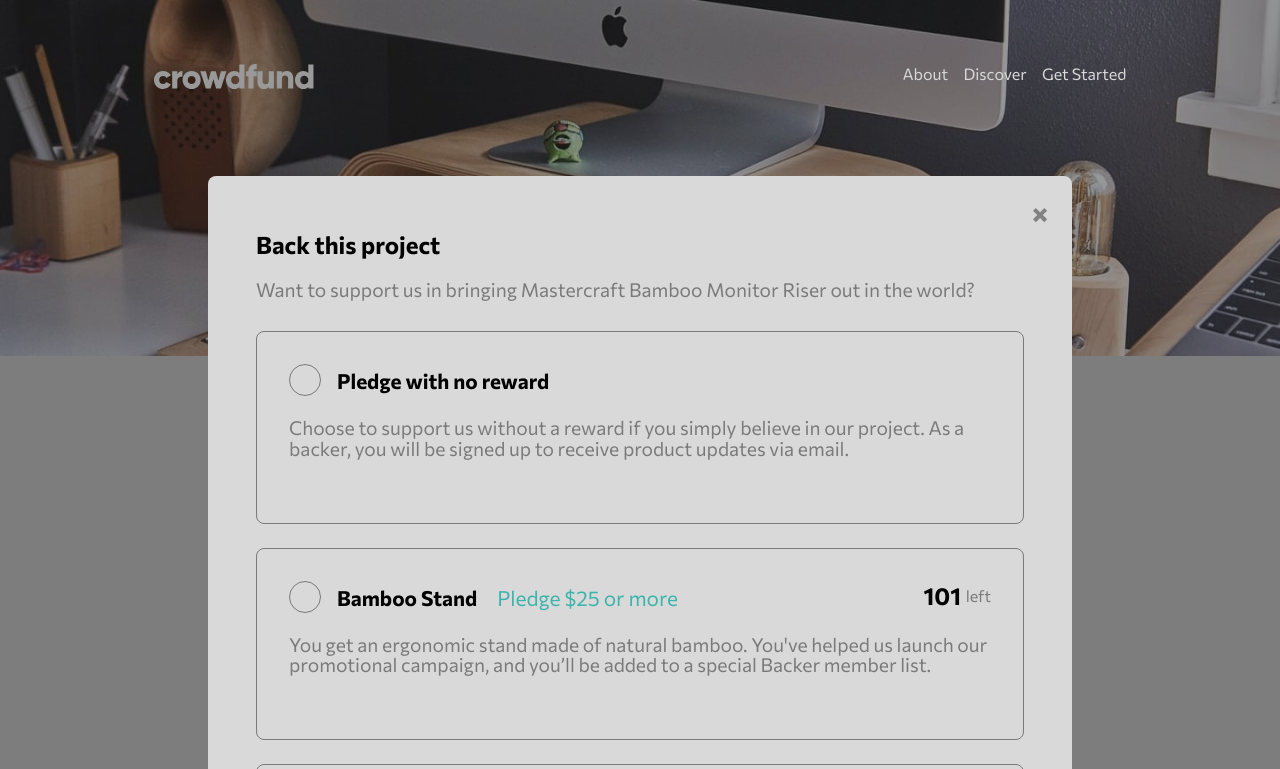
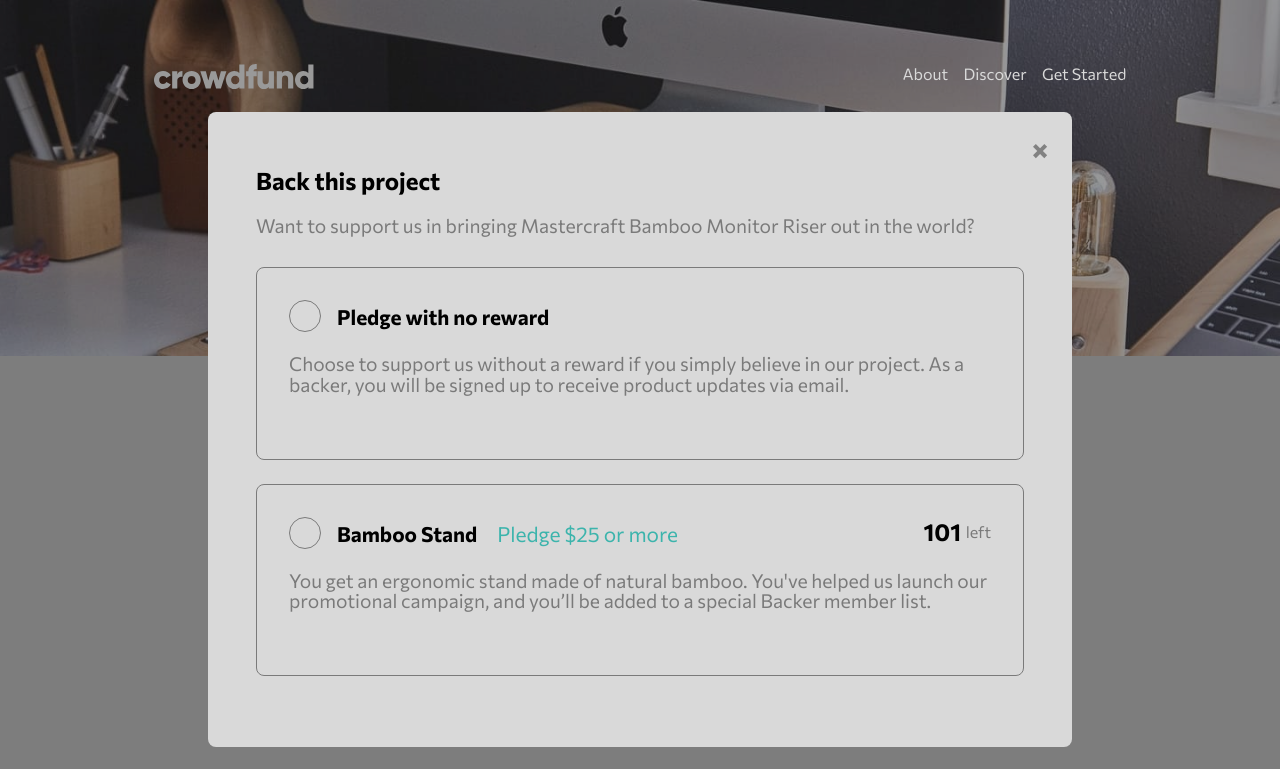
Before and after one commit to Feng-09/Crowdfunding-product-page, a plain HTML site: page index.html in a window 1280 px wide. Both pictures are taken after a click on the button "Back this project". Shown: the top 769 px of the page. Drawn offline with Linux system fonts and the light colour scheme.

Commit message:
tweaked the app a bit

```diff
--- a/index.html
+++ b/index.html
@@ -152,6 +152,7 @@
         Want to support us in bringing Mastercraft Bamboo Monitor Riser out in
         the world?
       </p>
+      <article class="scroll">
       <section class="select pledgeRd">
         <div class="radio"><div class="rad"></div></div>
         <h3 class="pledgeHd">Pledge with no reward</h3>
@@ -234,7 +235,7 @@
           Shipping is included.
         </p>
         <h4>0 <span>left</span></h4>
-
+      </article>
         <!-- Selected pledge end -->
       </section>
     </article>
--- a/style.scss
+++ b/style.scss
@@ -326,9 +326,9 @@ b {
 .support {
   @include article();
   padding: 1.5rem;
-  position: absolute;
+  position: fixed;
   left: 6.5%;
-  top: 3rem;
+  top: 2rem;
   pointer-events: none;
   opacity: 0;
   transition: 0.3s;
@@ -350,6 +350,10 @@ b {
     line-height: 1.3rem;
     margin-bottom: 2rem;
   }
+
+  .scroll {
+    height: 57vh;
+    overflow-y: scroll;
 
     .pledgeRd {
       h3 {
@@ -460,6 +464,7 @@ b {
     .mahoganyRd {
       opacity: 0.5;
       pointer-events: none;
+    }
   }
 }
 
@@ -611,6 +616,7 @@ nav.active {
   pointer-events: all;
 }
 
+.scroll {
   .select.active {
     border: 2px solid $cyan;
     & > div > div {
@@ -618,6 +624,7 @@ nav.active {
     }
     .pledge {
       display: flex;
+    }
   }
 }
 
@@ -733,6 +740,7 @@ nav.active {
   .support {
     max-width: 43.5rem;
     padding: 2rem;
+    .scroll {
       section {
         .pledge {
           display: none;
@@ -744,6 +752,7 @@ nav.active {
           .space {
             margin-top: 1.5rem;
             width: 14rem;
+          }
         }
       }
     }
@@ -909,7 +918,7 @@ nav.active {
   }
 
   .support {
-    top: 6rem;
+    top: 2rem;
     margin-left: -27rem;
     max-width: 54rem;
     padding: 3rem;
@@ -919,6 +928,8 @@ nav.active {
     p {
       font-size: 1.2rem;
     }
+    .scroll {
+      height: 54vh;
       .pledgeRd,
       .bambooRd,
       .blackRd,
@@ -988,6 +999,7 @@ nav.active {
         }
       }
     }
+  }
 
   .popUp {
     width: 39rem;
```
Also changed, not shown: README.txt, style.css, 2 other files. Lines whose indentation alone changed are shown as unchanged.
